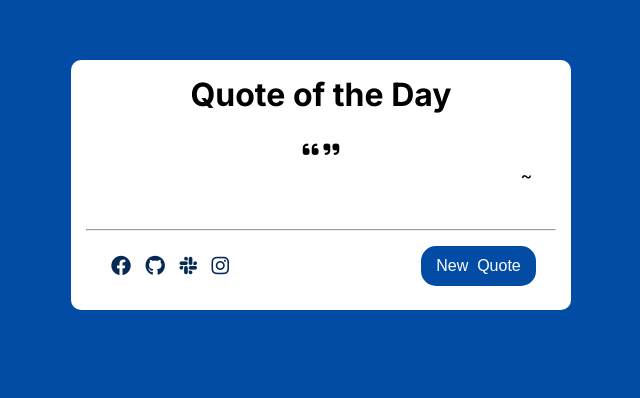
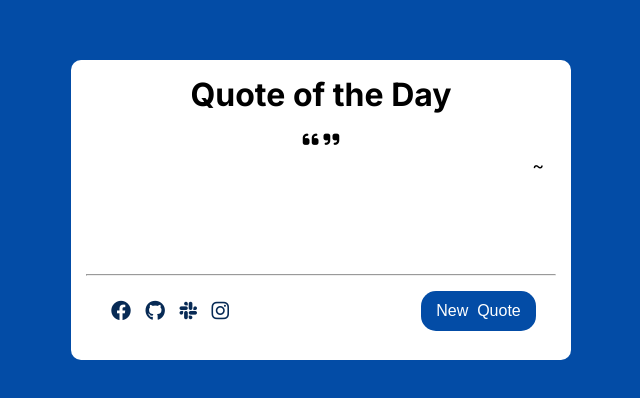
Before and after one commit to b-sandrine/quote-generator, a plain HTML site: page index.html in a window 1280 px wide. Shown: the part 170-568 px from the top of the page, without its empty margins (319-959 px from the left). Drawn offline with Linux system fonts and the light colour scheme.

Commit message:
Solved height issue

```diff
--- a/style.css
+++ b/style.css
@@ -14,7 +14,7 @@ body {
 .container {
     background-color: white;
     border-radius: 10px;
-    height: 250px;
+    height: 300px;
     width: 500px;
     margin-top: 230px;
     margin-bottom: auto;
@@ -25,9 +25,9 @@ body {
 }
 
 .quote-container {
-    width: 90%;
-    margin: 25px auto;
-    height: 65px;
+    width: 95%;
+    margin: 15px auto;
+    height: 130px;
     font-size: 18px;
     display: block;
 }
```
